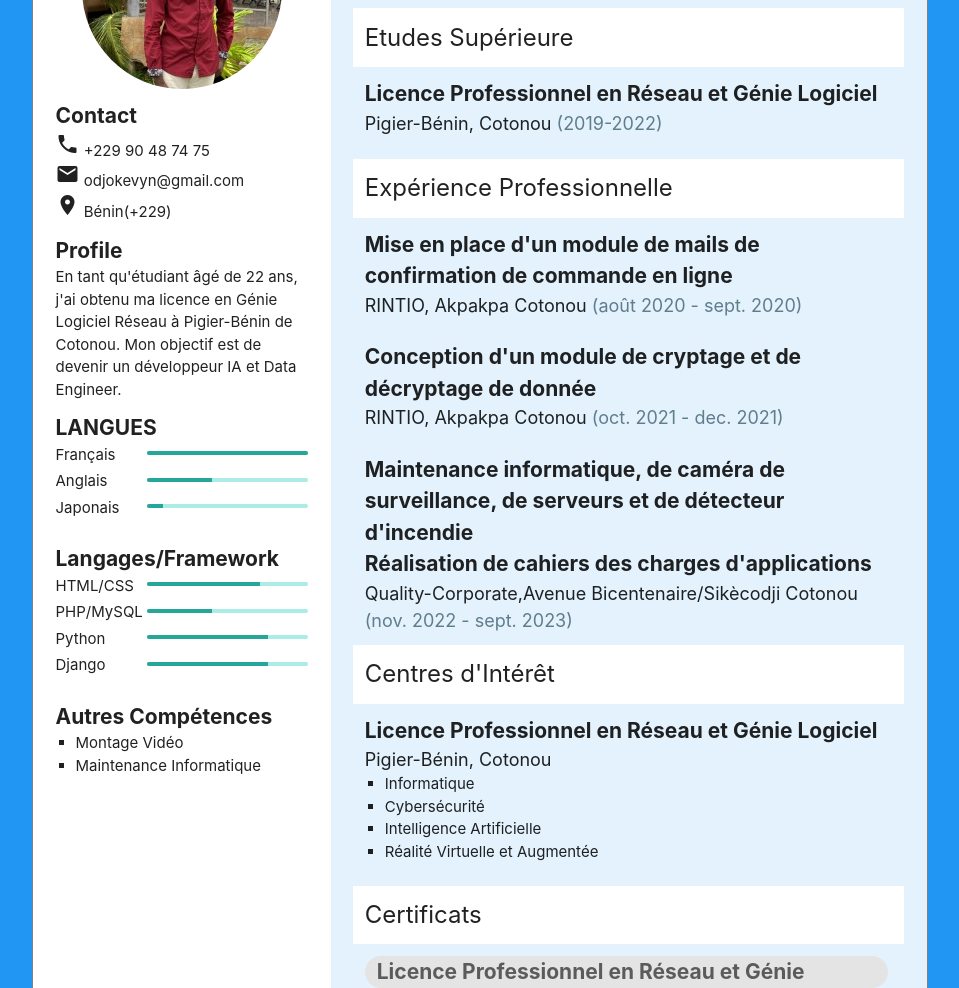
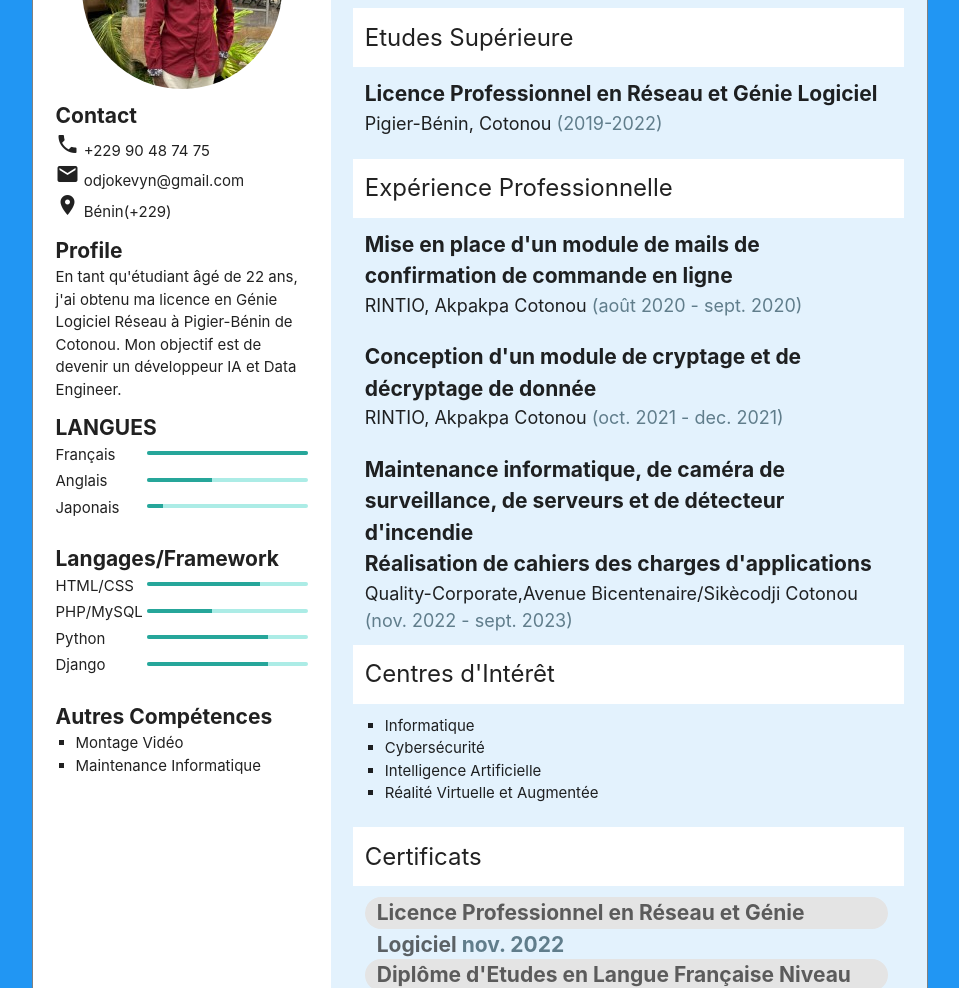
Before and after one commit to VynoDePal/my_cv, a plain HTML site: page index.html in a window 1280 px wide. Shown: the part 112-1100 px from the top of the page, without its empty margins (160-1119 px from the left). Drawn offline with Linux system fonts and the light colour scheme.

Commit message:
first push

```diff
--- a/index.html
+++ b/index.html
@@ -154,8 +154,6 @@
                 <div class="p_p-3">
                     <div class="white p_p3 p_fs-3">Centres d'Intérêt</div>
                     <div class="p_p3">
-                        <div class="p_fs-4 p_fw-bold">Licence Professionnel en Réseau et Génie Logiciel</div>
-                        <div class="p_fs-5">Pigier-Bénin, Cotonou</div>
                         <ul>
                             <li>Informatique</li>
                             <li>Cybersécurité</li>
```
